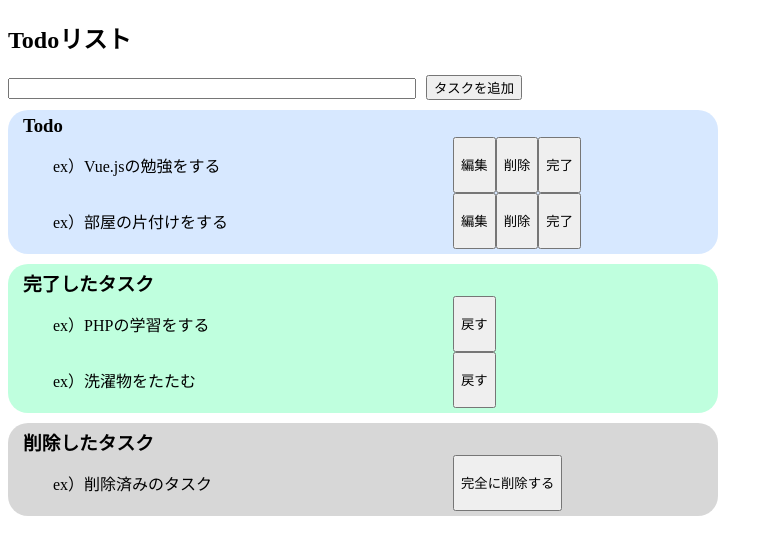
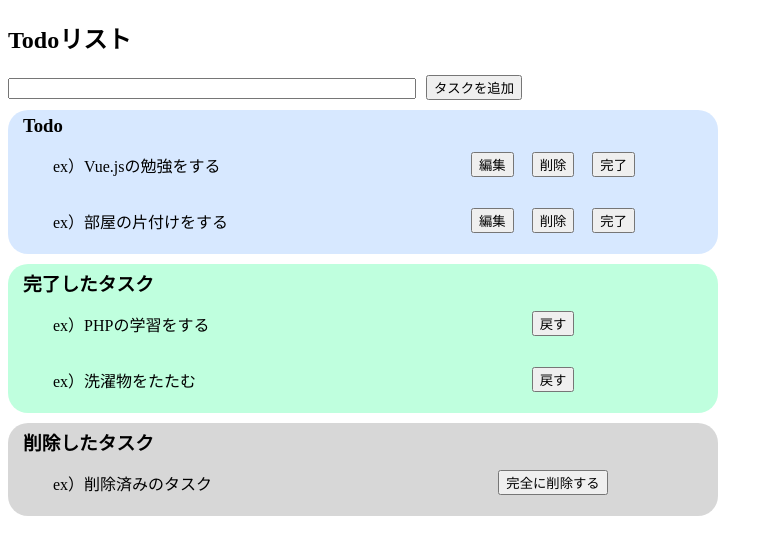
Before and after one commit to KazumaEnomoto/Todolist-Vue2, a Vue app: page / in a window 1280 px wide. Shown: the top 554 px of the page, without its empty margins (0-773 px from the left). Built offline with nearby package versions, Linux system fonts and the light colour scheme.

Commit message:
CSSを整理

```diff
--- a/src/components/TodoTask.vue
+++ b/src/components/TodoTask.vue
@@ -9,9 +9,11 @@
             <ul>
                 <div class="tasklist" v-for="(task, index) of tasks" :key="task">
                     <p>{{task}}</p>
+                    <div class="buttons">
                         <button @click="modalOpen(index)">編集</button>
                         <button @click="remove(index)">削除</button>
                         <button @click="complete(index)">完了</button>
+                    </div>
                 </div>
             </ul>
         </div>
@@ -23,7 +25,9 @@
             <ul>
                 <div class="tasklist" v-for="(completedTask, index) of completedTasks" :key="completedTask">
                     <p>{{completedTask}}</p>
+                    <div class="buttons">
                         <button @click="restore(index)">戻す</button>
+                    </div>
                 </div>
             </ul>
         </div>
@@ -32,20 +36,24 @@
             <ul>
                 <div class="tasklist" v-for="(deletedTask, index) of deletedTasks" :key="deletedTask">
                     <p>{{deletedTask}}</p>
+                    <div class="buttons">
                         <button @click="destroy(index)">完全に削除する</button>
+                    </div>
                 </div>
             </ul>
         </div>
         <div id="update-modal" class="modal">
             <div class="modal-contents">
                 <div class="modal-header">
-                    <p>タスクの内容を編集</p>
+                    <p>編集</p>
                     <span class="modal-close" @click="modalClose()">×</span>
                 </div>
                 <div class="modal-body">
                     <p>元のタスク：{{tasks[taskNumber]}}</p>
+                        <span class="modal-body-text">
                             <input type="text" id="updated-task">
                             <button @click="update()">編集する</button>
+                        </span>
                 </div>
             </div>
         </div>
@@ -160,6 +168,13 @@ ul {
     color: red;
 }
 
+.buttons {
+    width: 200px;
+    display: flex;
+    justify-content: space-evenly;
+    align-items: center;
+}
+
 .modal {
     display: none;
     position: fixed;
@@ -174,5 +189,37 @@ ul {
 
 .modal-contents {
     background-color: #f4f4f4;
+    width: 70%;
+    margin: 20% auto;
+    border-radius: 15px;
+}
+
+.modal-header {
+    background: rgba(122, 178, 255, 0.3);
+    padding: 3px 10px;
+    display: flex;
+    justify-content: space-between;
+}
+
+.modal-body {
+    padding: 20px;
+}
+.modal-body-text {
+    display: flex;
+    justify-content: space-between;
+}
+
+.modal-body input {
+    width: 500px;
+    padding: 10px 0px;
+    font-size: 24px;
+}
+
+.modal-close {
+    font-size: 2rem;
+}
+
+.modal-close:hover {
+    cursor: pointer;
 }
 </style>
```
Lines whose indentation alone changed are shown as unchanged.
